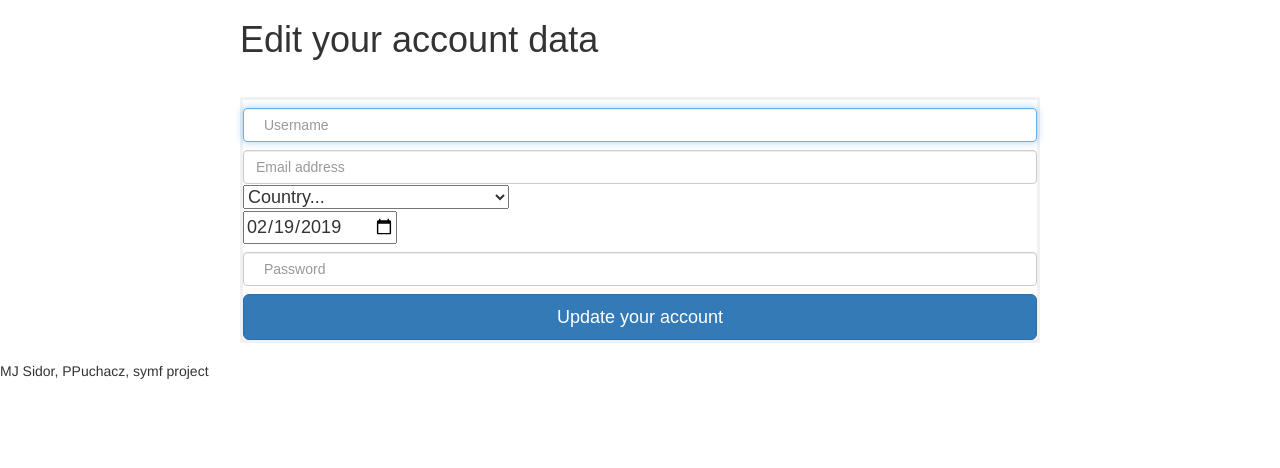
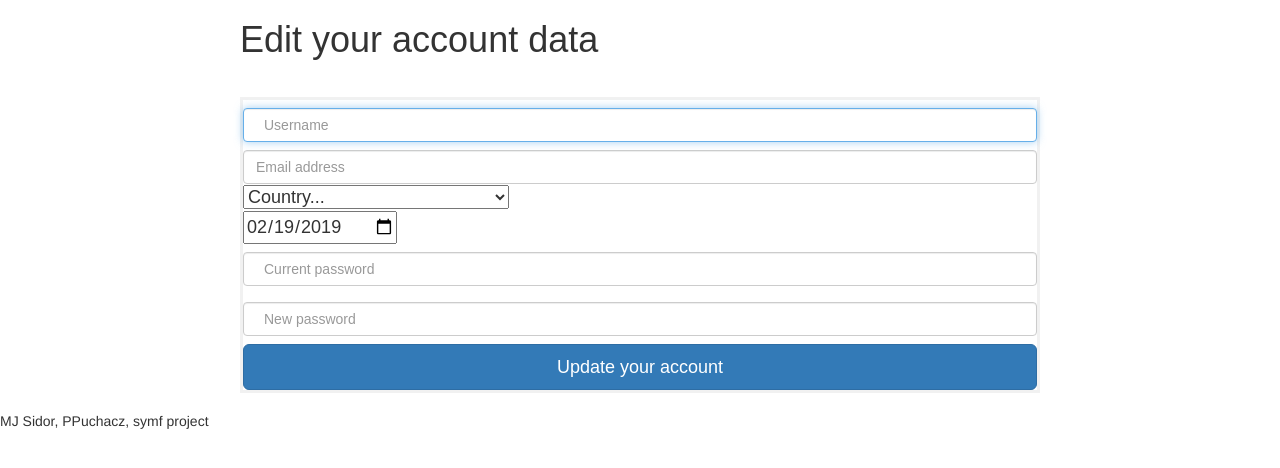
Before and after one commit to Ubiniti/inz, a Symfony app: template templates/user/editUser.html.twig in a window 1280 px wide. Shown: the part 52-520 px from the top of the page. Run offline with Twig, Linux system fonts and the light colour scheme; the template is opened without the code that fills it, so the values that code supplies are empty; some libraries are stand-ins or nearby versions.

Commit message:
CRUD: Add password verification during User Update

```diff
--- a/templates/user/editUser.html.twig
+++ b/templates/user/editUser.html.twig
@@ -11,6 +11,9 @@
     <div class="example-wrapper">
 
         <h1>Edit your account data</h1>
+        {% if passMatch is defined %}
+            {{ passMatch }}
+            {% endif %}
         {% if errors is defined %}
             {% for error in errors %}
                 <li>{{ error.message }}</li>
@@ -19,13 +22,12 @@
         <br>
         <form method="post" action="{{ path('user_update') }}">
 
-
-            <label for="inputLogin" class="sr-only">Username</label>
+            <label for="username" class="sr-only">Username</label>
             <input type="text" value="{{ user.username }}" name="username" id="inputLogin" class="form-control" placeholder="Username" required autofocus pattern="[0-9A-Za-z_-]{4,30}">
             <label for="email" class="sr-only">Email</label>
             <input type="email" value="{{ user.email }}" name="email" id="email" class="form-control" placeholder="Email address" required>
             <label for="country" class="sr-only">Country</label>
-            <select name="country">
+            <select name="country" required>
                 <option value="">Country...</option>
                 <option value="AF">Afghanistan</option>
                 <option value="AL">Albania</option>
@@ -276,11 +278,12 @@
                 <option value="ZW">Zimbabwe</option>
             </select>
             <br>
-            <label for="birthdate" class="sr-only" >Birthday</label>
+            <label for="birthdate" class="sr-only" >Birthdate</label>
             <input type="date" name="birthdate" value="{{ user.birthDate|date("Y-m-d") }}" required>
-            <label for="inputPassword" class="sr-only">Password</label>
-            <input type="password" name="password" id="inputPassword" class="form-control" placeholder="Password" required>
-
+            <label for="currentPassword" class="sr-only">Current password</label>
+            <input type="password" name="currentPassword" id="currentPassword" class="form-control" placeholder="Current password" required>
+            <label for="newPassword" class="sr-only">New password</label>
+            <input type="password" name="newPassword" id="newPassword" class="form-control" placeholder="New password" required>
             <button class="btn btn-lg btn-primary" type="submit">
                 Update your account
             </button>
--- a/templates/user/index.html.twig
+++ b/templates/user/index.html.twig
@@ -1,6 +1,6 @@
 {% extends 'base.html.twig' %}
 
-{% block title %}{{ user.username }}{% endblock %}
+{% block title %}{{ user.username }} - Account Data{% endblock %}
 
 {% block body %}
 <style>
```
Also changed, not shown: src/Controller/UserController.php (+24 -19 lines).
